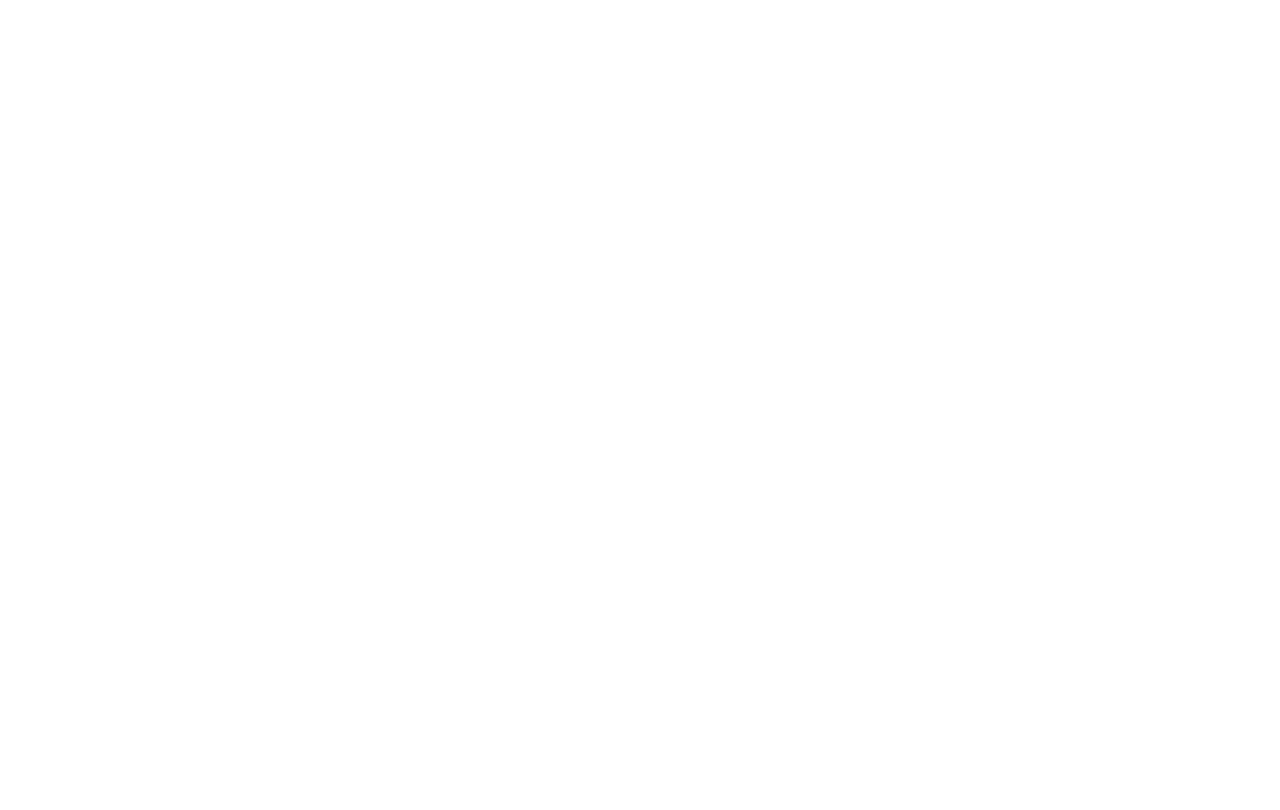
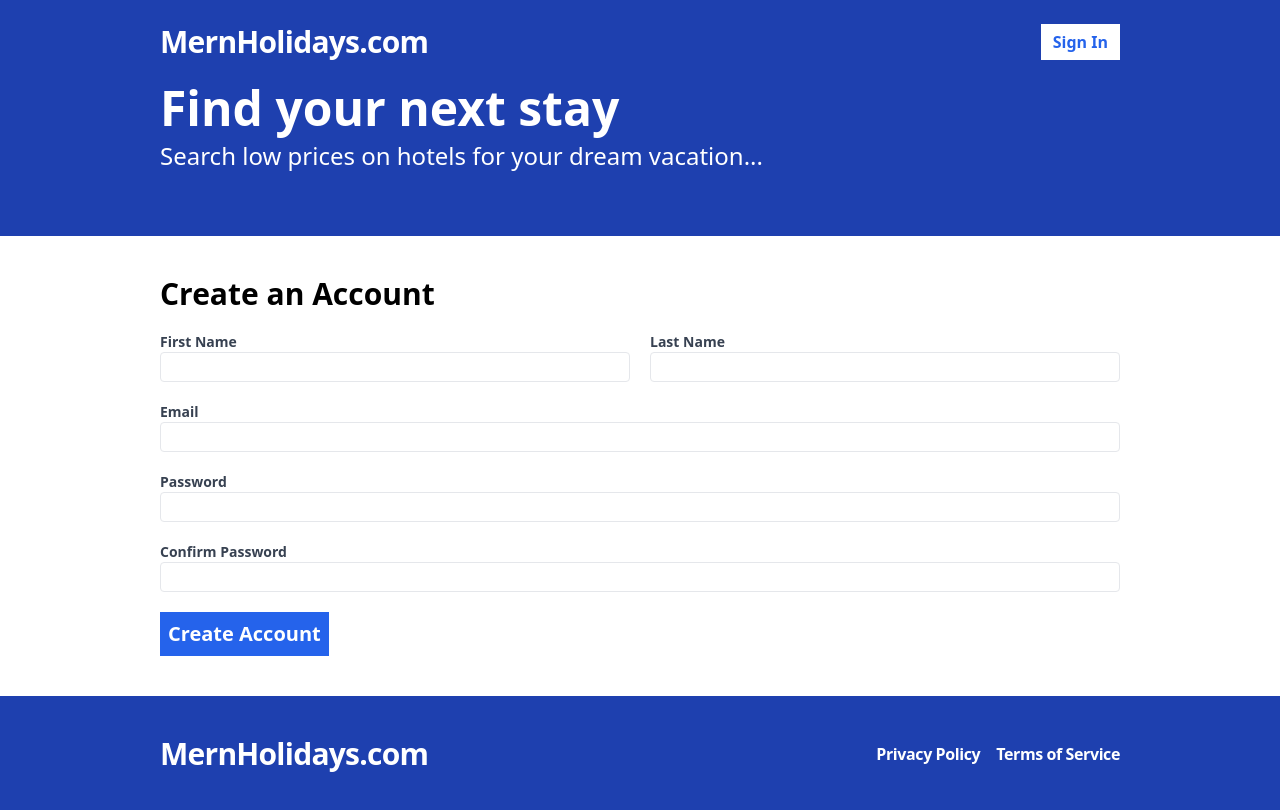
Before and after one commit to vikalp-tomer/mern-booking-app-2, a React (Vite) app in the folder frontend/: page /register in a window 1280 px wide. Before the commit this address had no page. Built offline with nearby package versions, Linux system fonts and the light colour scheme; no server answers.

Commit message:
added register form in frontend with react-hook-form and connected it with backend using react-query

```diff
--- a/frontend/package.json
+++ b/frontend/package.json
@@ -12,6 +12,8 @@
   "dependencies": {
     "react": "^18.3.1",
     "react-dom": "^18.3.1",
+    "react-hook-form": "^7.52.1",
+    "react-query": "^3.39.3",
     "react-router-dom": "^6.24.1"
   },
   "devDependencies": {
--- a/frontend/src/App.tsx
+++ b/frontend/src/App.tsx
@@ -1,5 +1,6 @@
 import { Route, BrowserRouter as Router, Routes } from "react-router-dom";
 import Layout from "./layouts/Layout";
+import Register from "./pages/Register";
 
 const App = () => {
   return (
@@ -14,6 +15,14 @@
           }
         />
         <Route path="/search" element={<Layout>Search Page</Layout>} />
+        <Route
+          path="/register"
+          element={
+            <Layout>
+              <Register />
+            </Layout>
+          }
+        />
       </Routes>
     </Router>
   );
--- /dev/null
+++ b/frontend/src/api-client.ts
@@ -0,0 +1,19 @@
+import { RegisterFormData } from "./pages/Register";
+
+const API_BASE_URL = import.meta.env.VITE_API_BASE_URL;
+
+export const register = async (formData: RegisterFormData) => {
+  const response = await fetch(`${API_BASE_URL}/api/users/register`, {
+    method: "POST",
+    headers: {
+      "Content-Type": "application/json",
+    },
+    body: JSON.stringify(formData),
+  });
+
+  const responseBody = await response.json();
+
+  if (!response.ok) {
+    throw new Error(responseBody.message);
+  }
+};
--- a/frontend/src/main.tsx
+++ b/frontend/src/main.tsx
@@ -1,10 +1,21 @@
-import React from 'react'
-import ReactDOM from 'react-dom/client'
-import App from './App.tsx'
-import './index.css'
+import React from "react";
+import ReactDOM from "react-dom/client";
+import App from "./App.tsx";
+import "./index.css";
+import { QueryClient, QueryClientProvider } from "react-query";
 
-ReactDOM.createRoot(document.getElementById('root')!).render(
+const queryClient = new QueryClient({
+  defaultOptions: {
+    queries: {
+      retry: 0,
+    },
+  },
+});
+
+ReactDOM.createRoot(document.getElementById("root")!).render(
   <React.StrictMode>
-    <App />
-  </React.StrictMode>,
-)
+    <QueryClientProvider client={queryClient}>
+      <App />
+    </QueryClientProvider>
+  </React.StrictMode>
+);
--- /dev/null
+++ b/frontend/src/pages/Register.tsx
@@ -0,0 +1,113 @@
+import { useForm } from "react-hook-form";
+import { useMutation } from "react-query";
+import * as apiClient from "../api-client";
+
+export type RegisterFormData = {
+  firstName: string;
+  lastName: string;
+  email: string;
+  password: string;
+  confirmPassword: string;
+};
+
+const Register = () => {
+  const {
+    register,
+    watch,
+    handleSubmit,
+    formState: { errors },
+  } = useForm<RegisterFormData>();
+
+  const mutation = useMutation(apiClient.register, {
+    onSuccess: () => {
+      console.log("Success");
+    },
+    onError: (error: Error) => {
+      console.log(error.message);
+    },
+  });
+
+  const onSubmit = handleSubmit((data) => {
+    mutation.mutate(data);
+  });
+
+  return (
+    <form className="flex flex-col gap-5" onSubmit={onSubmit}>
+      <h2 className="text-3xl font-bold">Create an Account</h2>
+      <div className="flex flex-col md:flex-row gap-5">
+        <label className="text-gray-700 text-sm font-bold flex-1">
+          First Name{" "}
+          <input
+            className="border rounded w-full py-1 px-2 font-normal"
+            {...register("firstName", { required: "This field is required" })}
+          ></input>
+          {errors.firstName && <p className="text-red-500">{errors.firstName.message}</p>}
+        </label>
+
+        <label className="text-gray-700 text-sm font-bold flex-1">
+          Last Name{" "}
+          <input
+            className="border rounded w-full py-1 px-2 font-normal"
+            {...register("lastName", { required: "This field is required" })}
+          ></input>
+          {errors.lastName && <p className="text-red-500">{errors.lastName.message}</p>}
+        </label>
+      </div>
+
+      <label className="text-gray-700 text-sm font-bold flex-1">
+        Email{" "}
+        <input
+          type="email"
+          className="border rounded w-full py-1 px-2 font-normal"
+          {...register("email", { required: "This field is required" })}
+        ></input>
+        {errors.email && <p className="text-red-500">{errors.email.message}</p>}
+      </label>
+
+      <label className="text-gray-700 text-sm font-bold flex-1">
+        Password
+        <input
+          type="password"
+          className="border rounded w-full py-1 px-2 font-normal"
+          {...register("password", {
+            required: "This field is required",
+            minLength: {
+              value: 6,
+              message: "Password must be at least 6 characters",
+            },
+          })}
+        ></input>
+        {errors.password && <p className="text-red-500">{errors.password.message}</p>}
+      </label>
+
+      <label className="text-gray-700 text-sm font-bold flex-1">
+        Confirm Password
+        <input
+          type="password"
+          className="border rounded w-full py-1 px-2 font-normal"
+          {...register("confirmPassword", {
+            validate: (val) => {
+              if (!val) {
+                return "This field is required";
+              } else if (watch("password") !== val) {
+                return "Your passwords do not match";
+              }
+            },
+          })}
+        ></input>
+        {errors.confirmPassword && <p className="text-red-500">{errors.confirmPassword.message}</p>}
+      </label>
+
+      <span>
+        <button
+          type="submit"
+          className="bg-blue-600 text-white p-2 font-bold hover:bg-blue-500 text-xl"
+        >
+          Create Account
+        </button>
+      </span>
+    </form>
+  );
+};
+
+export default Register;
--- a/frontend/tailwind.config.js
+++ b/frontend/tailwind.config.js
@@ -4,7 +4,9 @@
   theme: {
     extend: {},
     container: {
-      padding: "10rem",
+      padding: {
+        md: "10rem",
+      },
     },
   },
   plugins: [],
```
Also changed, not shown: 2 other files (tests, documents, lock files or other folders).
